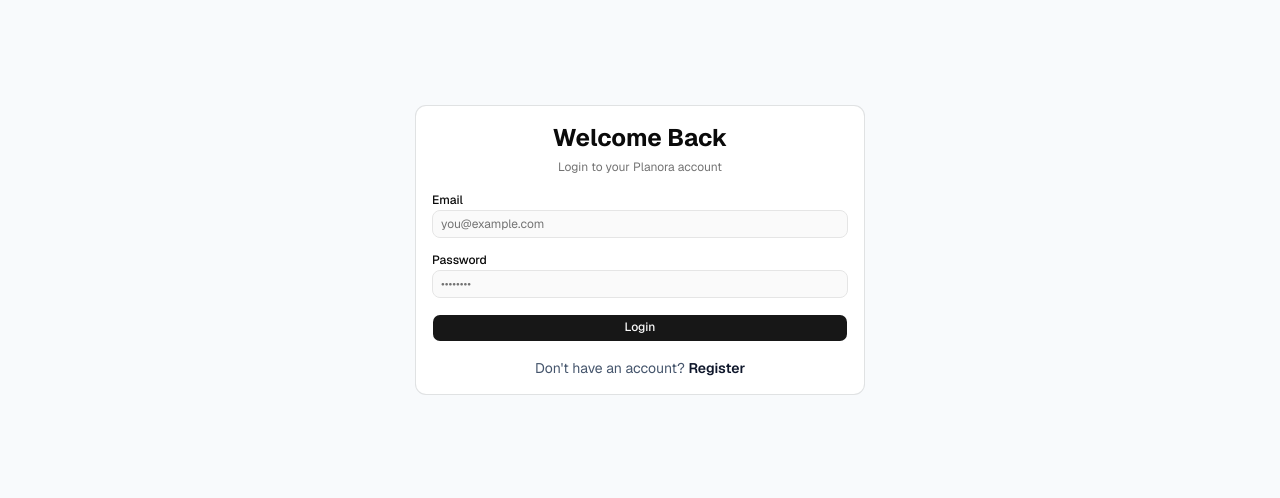
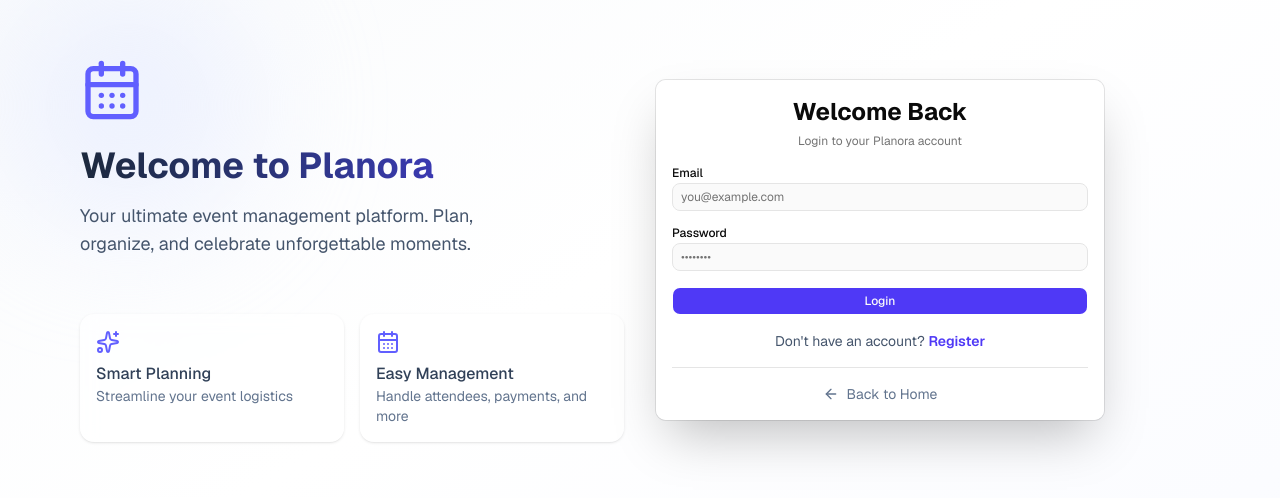
Before and after one commit to Sabbir-Rayhan/Planora-frontend, a Next.js app: page /login in a window 1280 px wide. Shown: the part 150-648 px from the top of the page. Built offline with nearby package versions, Linux system fonts and the light colour scheme; no server answers.

Commit message:
fix: fix hero fallback button redirect and featured event display

```diff
--- a/src/app/(auth)/login/page.tsx
+++ b/src/app/(auth)/login/page.tsx
@@ -21,6 +21,7 @@
   CardTitle,
 } from '@/components/ui/card';
 import { Suspense } from 'react';
+import { CalendarDays, Sparkles, ArrowLeft } from 'lucide-react';
 
 const loginSchema = z.object({
   email: z.string().email('Invalid email address'),
@@ -70,8 +71,44 @@
   };
 
   return (
-    <div className="min-h-screen flex items-center justify-center bg-slate-50 px-4">
-      <Card className="w-full max-w-md">
+    <div className="min-h-screen flex items-center justify-center bg-gradient-to-br from-slate-50 via-white to-indigo-50/30">
+      <div className="w-full max-w-6xl mx-auto px-4 py-8">
+        <div className="grid lg:grid-cols-2 gap-8 items-center">
+          {/* Left side - Event branding */}
+          <div className="hidden lg:flex flex-col space-y-6 text-center lg:text-left">
+            <div className="relative">
+              <div className="absolute -top-20 -left-20 w-64 h-64 bg-indigo-100 rounded-full blur-3xl opacity-50"></div>
+              <div className="relative">
+                <CalendarDays className="h-16 w-16 text-indigo-500 mx-auto lg:mx-0" />
+                <h1 className="text-4xl font-bold mt-6 bg-gradient-to-r from-slate-800 to-indigo-600 bg-clip-text text-transparent">
+                  Welcome to Planora
+                </h1>
+                <p className="text-lg text-slate-600 mt-4 max-w-md mx-auto lg:mx-0">
+                  Your ultimate event management platform. Plan, organize, and
+                  celebrate unforgettable moments.
+                </p>
+              </div>
+            </div>
+            <div className="grid grid-cols-2 gap-4 mt-8">
+              <div className="bg-white/50 backdrop-blur-sm rounded-xl p-4 shadow-sm">
+                <Sparkles className="h-6 w-6 text-indigo-500 mb-2" />
+                <p className="font-medium text-slate-700">Smart Planning</p>
+                <p className="text-sm text-slate-500">
+                  Streamline your event logistics
+                </p>
+              </div>
+              <div className="bg-white/50 backdrop-blur-sm rounded-xl p-4 shadow-sm">
+                <CalendarDays className="h-6 w-6 text-indigo-500 mb-2" />
+                <p className="font-medium text-slate-700">Easy Management</p>
+                <p className="text-sm text-slate-500">
+                  Handle attendees, payments, and more
+                </p>
+              </div>
+            </div>
+          </div>
+
+          {/* Right side - Login card */}
+          <Card className="w-full max-w-md mx-auto lg:mx-0 shadow-2xl border-0 backdrop-blur-sm bg-white/90">
             <CardHeader className="text-center">
               <CardTitle className="text-2xl font-bold">Welcome Back</CardTitle>
               <CardDescription>Login to your Planora account</CardDescription>
@@ -101,28 +138,42 @@
                     {...register('password')}
                   />
                   {errors.password && (
-                <p className="text-sm text-red-500">{errors.password.message}</p>
+                    <p className="text-sm text-red-500">
+                      {errors.password.message}
+                    </p>
                   )}
                 </div>
 
-            <Button type="submit" className="w-full" disabled={loading}>
+                <Button
+                  type="submit"
+                  className="w-full bg-indigo-600 hover:bg-indigo-700"
+                  disabled={loading}
+                >
                   {loading ? 'Logging in...' : 'Login'}
                 </Button>
               </form>
             </CardContent>
 
-        <CardFooter className="justify-center">
+            <CardFooter className="flex flex-col space-y-4">
               <p className="text-sm text-slate-600">
                 Don&apos;t have an account?{' '}
                 <Link
                   href="/register"
-              className="text-slate-900 font-semibold hover:underline"
+                  className="text-indigo-600 font-semibold hover:underline"
                 >
                   Register
                 </Link>
               </p>
+              <div className="w-full border-t pt-4">
+                <Link href="/" className="flex items-center justify-center gap-2 text-sm text-slate-500 hover:text-slate-700 transition-colors">
+                  <ArrowLeft className="h-4 w-4" />
+                  Back to Home
+                </Link>
+              </div>
             </CardFooter>
           </Card>
+        </div>
+      </div>
     </div>
   );
 }
--- a/src/app/(auth)/register/page.tsx
+++ b/src/app/(auth)/register/page.tsx
@@ -19,6 +19,7 @@
   CardHeader,
   CardTitle,
 } from '@/components/ui/card';
+import { CalendarDays, Sparkles, ArrowLeft, Users } from 'lucide-react';
 
 const registerSchema = z
   .object({
@@ -64,11 +65,49 @@
   };
 
   return (
-    <div className="min-h-screen flex items-center justify-center bg-slate-50 px-4">
-      <Card className="w-full max-w-md">
+    <div className="min-h-screen flex items-center justify-center bg-gradient-to-br from-slate-50 via-white to-indigo-50/30">
+      <div className="w-full max-w-6xl mx-auto px-4 py-8">
+        <div className="grid lg:grid-cols-2 gap-8 items-center">
+          {/* Left side - Event branding */}
+          <div className="hidden lg:flex flex-col space-y-6 text-center lg:text-left">
+            <div className="relative">
+              <div className="absolute -top-20 -left-20 w-64 h-64 bg-indigo-100 rounded-full blur-3xl opacity-50"></div>
+              <div className="relative">
+                <Users className="h-16 w-16 text-indigo-500 mx-auto lg:mx-0" />
+                <h1 className="text-4xl font-bold mt-6 bg-gradient-to-r from-slate-800 to-indigo-600 bg-clip-text text-transparent">
+                  Join Planora
+                </h1>
+                <p className="text-lg text-slate-600 mt-4 max-w-md mx-auto lg:mx-0">
+                  Create your account and start organizing amazing events with
+                  ease.
+                </p>
+              </div>
+            </div>
+            <div className="grid grid-cols-2 gap-4 mt-8">
+              <div className="bg-white/50 backdrop-blur-sm rounded-xl p-4 shadow-sm">
+                <Sparkles className="h-6 w-6 text-indigo-500 mb-2" />
+                <p className="font-medium text-slate-700">Easy Setup</p>
+                <p className="text-sm text-slate-500">
+                  Get started in minutes
+                </p>
+              </div>
+              <div className="bg-white/50 backdrop-blur-sm rounded-xl p-4 shadow-sm">
+                <CalendarDays className="h-6 w-6 text-indigo-500 mb-2" />
+                <p className="font-medium text-slate-700">Full Control</p>
+                <p className="text-sm text-slate-500">
+                  Manage attendees, payments, and more
+                </p>
+              </div>
+            </div>
+          </div>
+
+          {/* Right side - Registration card */}
+          <Card className="w-full max-w-md mx-auto lg:mx-0 shadow-2xl border-0 backdrop-blur-sm bg-white/90">
             <CardHeader className="text-center">
               <CardTitle className="text-2xl font-bold">Create Account</CardTitle>
-          <CardDescription>Join Planora and start managing events</CardDescription>
+              <CardDescription>
+                Join Planora and start managing events
+              </CardDescription>
             </CardHeader>
 
             <CardContent>
@@ -130,24 +169,39 @@
                   )}
                 </div>
 
-            <Button type="submit" className="w-full" disabled={loading}>
+                <Button
+                  type="submit"
+                  className="w-full bg-indigo-600 hover:bg-indigo-700"
+                  disabled={loading}
+                >
                   {loading ? 'Creating account...' : 'Register'}
                 </Button>
               </form>
             </CardContent>
 
-        <CardFooter className="justify-center">
+            <CardFooter className="flex flex-col space-y-4">
               <p className="text-sm text-slate-600">
                 Already have an account?{' '}
                 <Link
                   href="/login"
-              className="text-slate-900 font-semibold hover:underline"
+                  className="text-indigo-600 font-semibold hover:underline"
                 >
                   Login
                 </Link>
               </p>
+              <div className="w-full border-t pt-4">
+                <Link
+                  href="/"
+                  className="flex items-center justify-center gap-2 text-sm text-slate-500 hover:text-slate-700 transition-colors"
+                >
+                  <ArrowLeft className="h-4 w-4" />
+                  Back to Home
+                </Link>
+              </div>
             </CardFooter>
           </Card>
         </div>
+      </div>
+    </div>
   );
 }
--- a/src/components/home/UpcomingEvents.tsx
+++ b/src/components/home/UpcomingEvents.tsx
@@ -3,8 +3,10 @@
 
 async function getUpcomingEvents(): Promise<IEvent[]> {
   try {
+    const apiUrl = process.env.NEXT_PUBLIC_API_URL ||
+                   'https://planora-backend-production-d7e8.up.railway.app/api/v1';
     const res = await fetch(
-      `${process.env.NEXT_PUBLIC_API_URL}/events?status=UPCOMING&eventType=PUBLIC`,
+      `${apiUrl}/events?status=UPCOMING&eventType=PUBLIC`,
       { cache: 'no-store' }
     );
     const data = await res.json();
```
Also changed, not shown: src/components/home/EventsSlider.tsx (+51 -39 lines), src/components/home/HeroSection.tsx (+50 -22 lines). Lines whose indentation alone changed are shown as unchanged.
